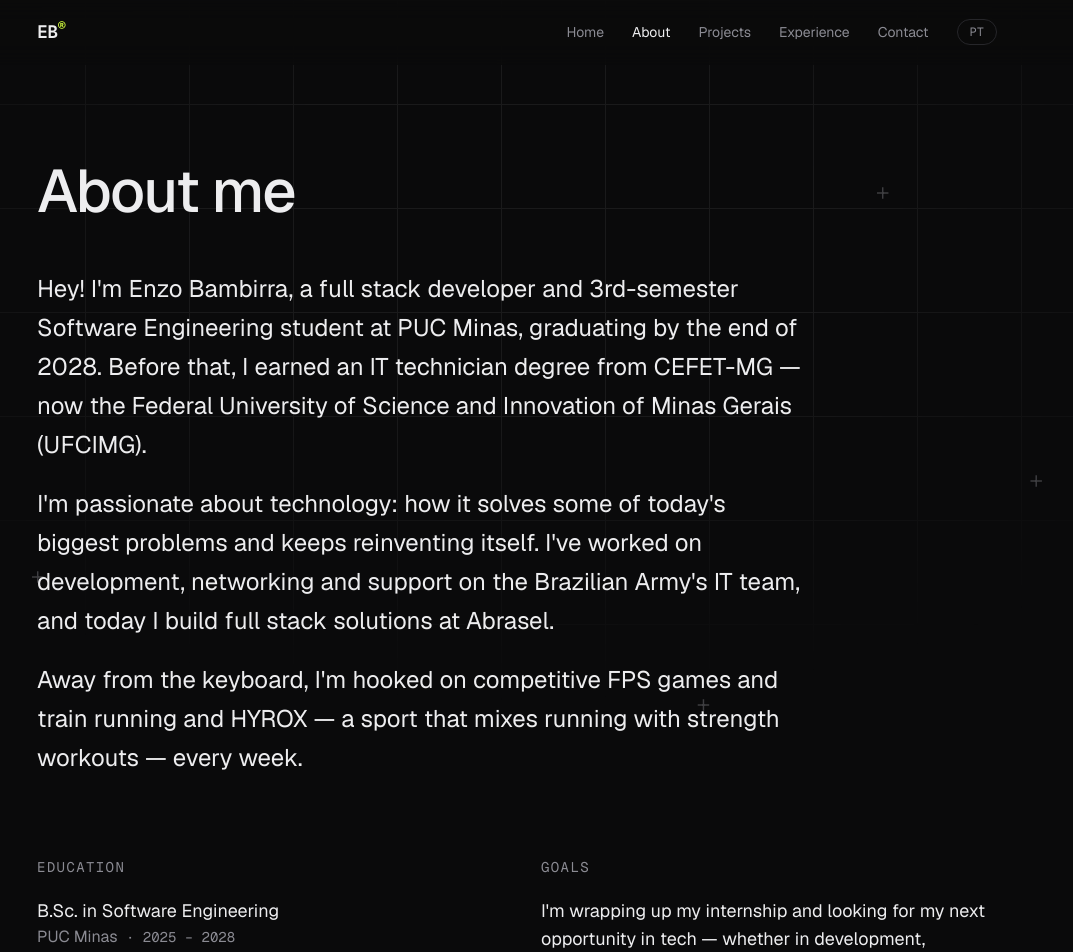
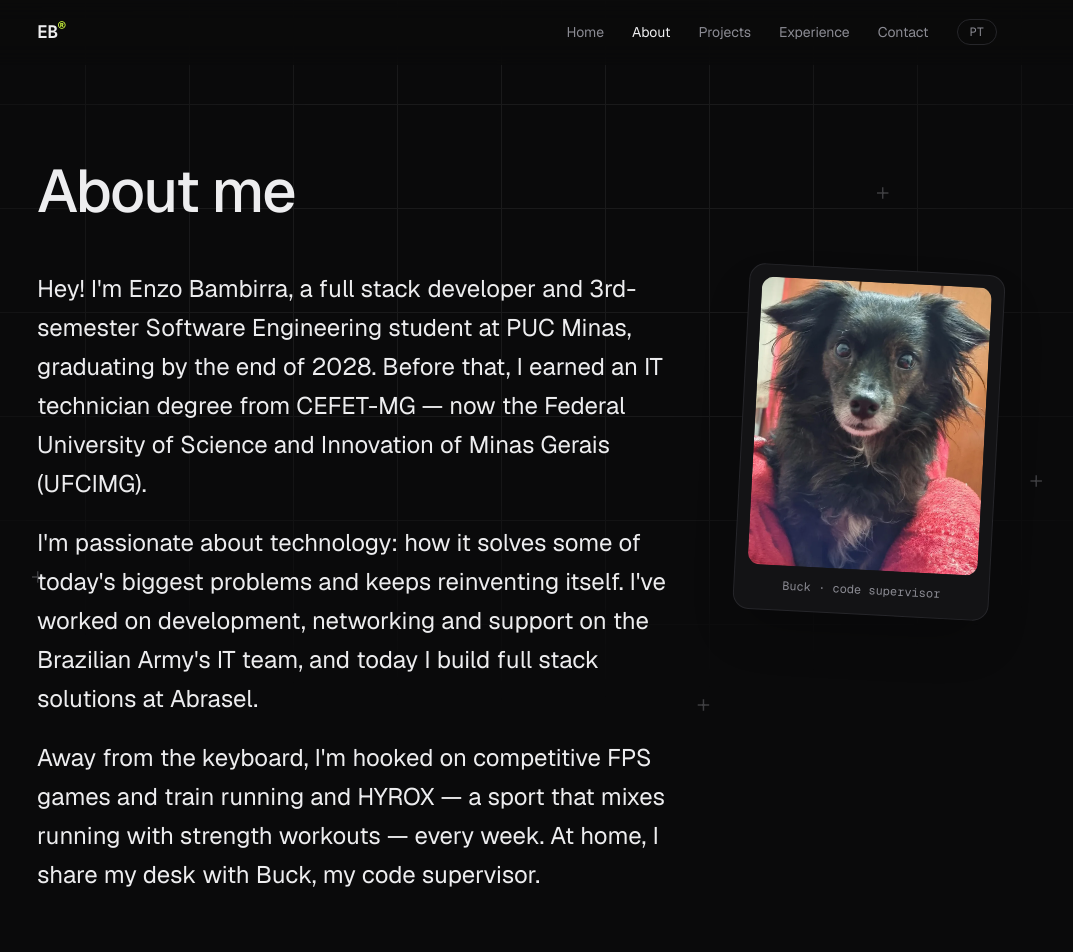
Before and after one commit to Ennzzo/portfolio, a Next.js app: page /en/about in a window 1280 px wide. Shown: the top 952 px of the page, without its empty margins (123-1196 px from the left). Built offline with nearby package versions, Linux system fonts and the light colour scheme.

Commit message:
Apresenta o Buck na página Sobre mim

```diff
--- a/src/app/[lang]/about/page.tsx
+++ b/src/app/[lang]/about/page.tsx
@@ -1,5 +1,6 @@
 import type { Metadata } from "next";
 import { notFound } from "next/navigation";
+import { BuckPhoto } from "@/components/buck/buck-photo";
 import { PageHeading } from "@/components/page-heading";
 import { Reveal } from "@/components/reveal";
 import { profile } from "@/data/profile";
@@ -21,11 +22,16 @@ export default async function About({ params }: PageProps<"/[lang]/about">) {
     <>
       <PageHeading title={dict.title} />
 
-      <Reveal className="max-w-3xl space-y-5 text-xl leading-relaxed sm:text-2xl">
-        {about.intro[lang].map((p) => (
-          <p key={p}>{p}</p>
-        ))}
-      </Reveal>
+      <div className="grid items-start gap-12 md:grid-cols-[1fr_auto]">
+        <Reveal className="max-w-3xl space-y-5 text-xl leading-relaxed sm:text-2xl">
+          {about.intro[lang].map((p) => (
+            <p key={p}>{p}</p>
+          ))}
+        </Reveal>
+        <Reveal delay={0.15}>
+          <BuckPhoto alt={dict.buckAlt} caption={dict.buckCaption} play={dict.buckPlay} />
+        </Reveal>
+      </div>
 
       <div className="mt-20 grid gap-12 md:grid-cols-2">
         <Block title={dict.education}>
--- a/src/data/profile.ts
+++ b/src/data/profile.ts
@@ -25,12 +25,12 @@ export const profile = {
       pt: [
         "Salve! Sou o Enzo Bambirra, desenvolvedor full stack e estudante do 3º período de Engenharia de Software na PUC Minas, com formatura prevista para o fim de 2028. Antes disso, me formei técnico em Informática pelo CEFET-MG — hoje Universidade Federal de Ciência e Inovação de Minas Gerais (UFCIMG).",
         "Sou apaixonado por tecnologia: pela forma como ela resolve grandes problemas do mundo atual e se reinventa a todo momento. Já trabalhei com desenvolvimento, redes e suporte na seção de TI do Exército Brasileiro e hoje desenvolvo soluções full stack na Abrasel.",
-        "Fora do código, sou viciado em jogos competitivos de FPS e treino toda semana corrida e HYROX — modalidade que mistura corrida com exercícios de força.",
+        "Fora do código, sou viciado em jogos competitivos de FPS e treino toda semana corrida e HYROX — modalidade que mistura corrida com exercícios de força. E, em casa, divido a mesa com o Buck, meu supervisor de código.",
       ],
       en: [
         "Hey! I'm Enzo Bambirra, a full stack developer and 3rd-semester Software Engineering student at PUC Minas, graduating by the end of 2028. Before that, I earned an IT technician degree from CEFET-MG — now the Federal University of Science and Innovation of Minas Gerais (UFCIMG).",
         "I'm passionate about technology: how it solves some of today's biggest problems and keeps reinventing itself. I've worked on development, networking and support on the Brazilian Army's IT team, and today I build full stack solutions at Abrasel.",
-        "Away from the keyboard, I'm hooked on competitive FPS games and train running and HYROX — a sport that mixes running with strength workouts — every week.",
+        "Away from the keyboard, I'm hooked on competitive FPS games and train running and HYROX — a sport that mixes running with strength workouts — every week. At home, I share my desk with Buck, my code supervisor.",
       ],
     } satisfies Localized<string[]>,
     education: [
--- a/src/i18n/dictionaries.ts
+++ b/src/i18n/dictionaries.ts
@@ -34,6 +34,9 @@ const pt = {
     interests: "Interesses",
     goals: "Objetivos",
     resume: "Baixar currículo",
+    buckAlt: "Foto do Buck, cachorro preto de pelo longo, olhando para a câmera",
+    buckCaption: "Buck · supervisor de código",
+    buckPlay: "Jogar com o Buck",
   },
   projects: {
     title: "Projetos",
@@ -163,6 +166,9 @@ const en: Dictionary = {
     interests: "Interests",
     goals: "Goals",
     resume: "Download résumé",
+    buckAlt: "Photo of Buck, a long-haired black dog, looking at the camera",
+    buckCaption: "Buck · code supervisor",
+    buckPlay: "Play with Buck",
   },
   projects: {
     title: "Projects",
```
